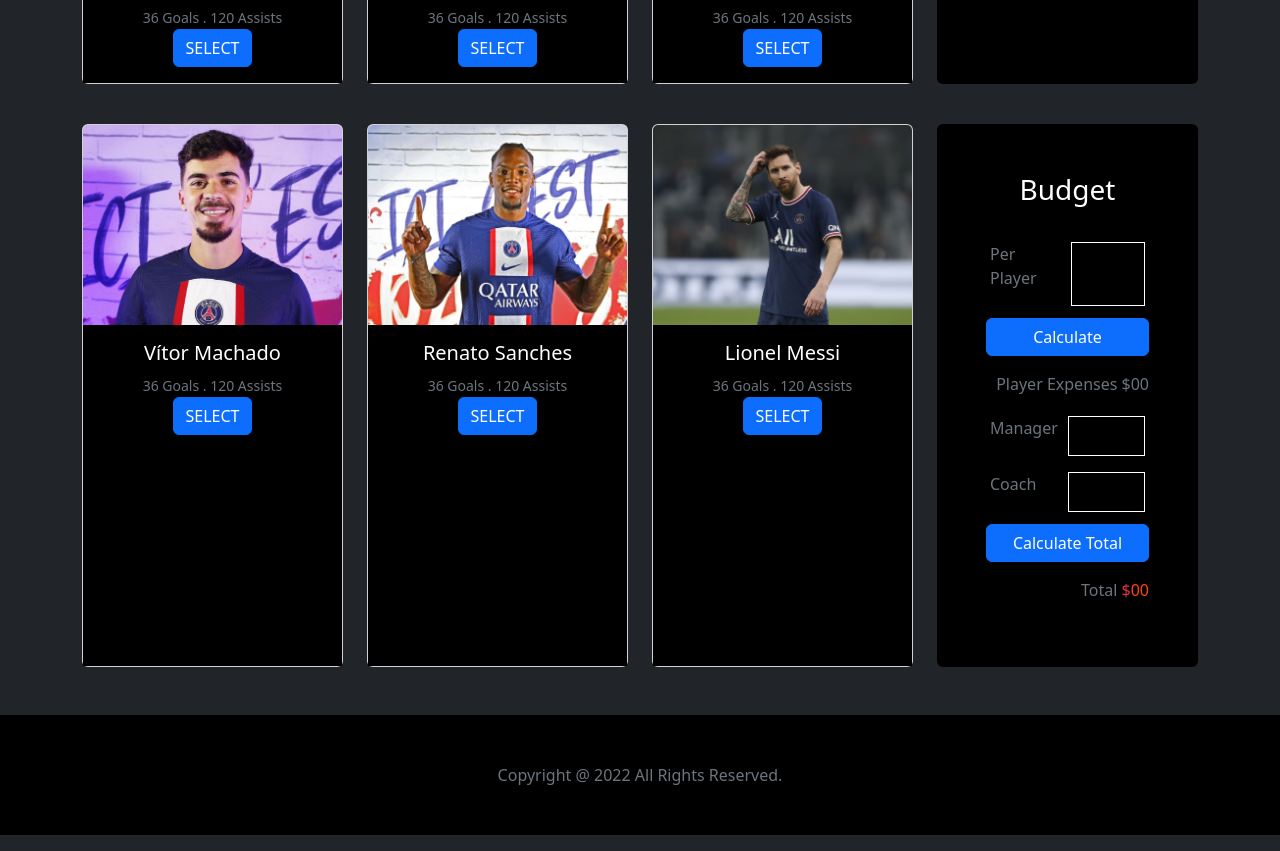
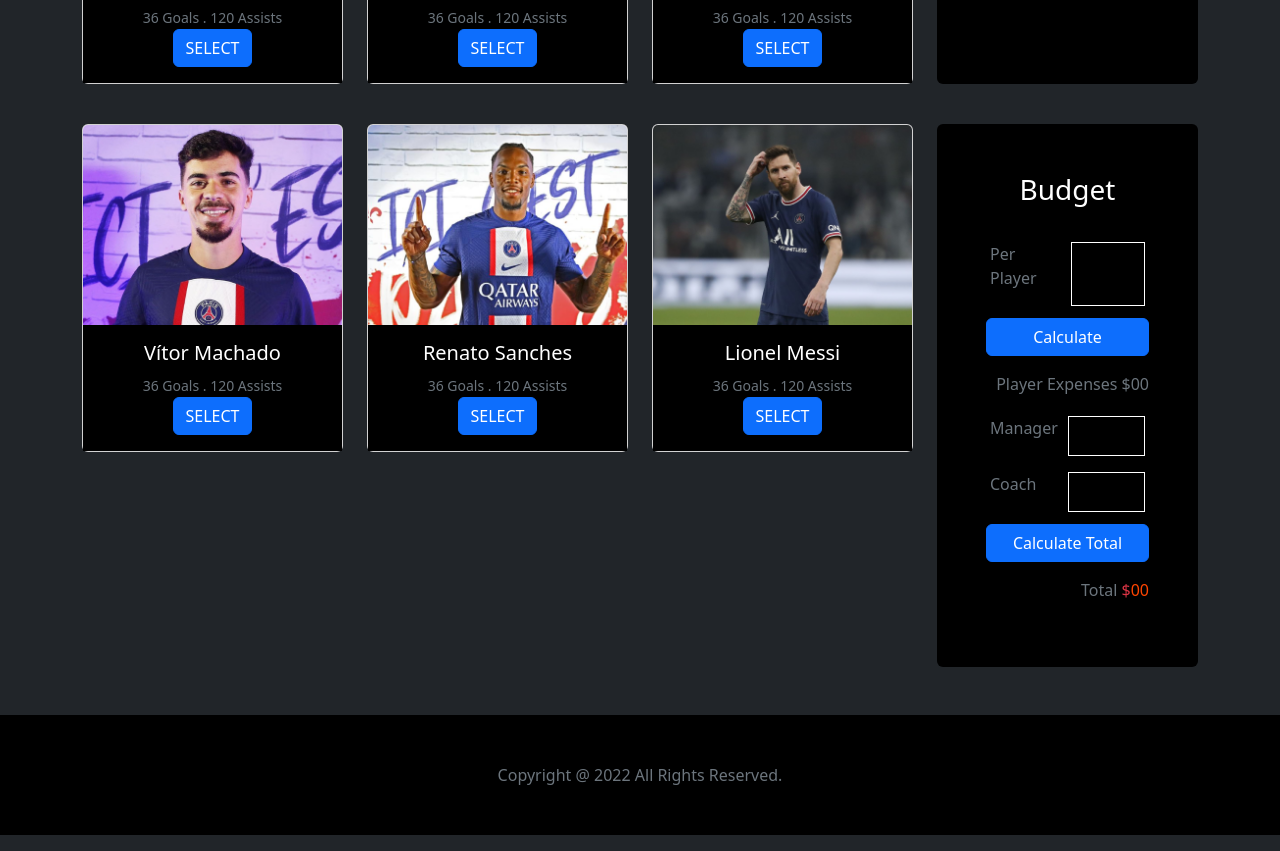
Before and after one commit to JNKarif/the-5-bond, a plain HTML site: page index.html in a window 1280 px wide. Shown: the part 683-1534 px from the top of the page. Drawn offline with nearby package versions, Linux system fonts and the light colour scheme.

Commit message:
card-height-edited

```diff
--- a/index.html
+++ b/index.html
@@ -85,7 +85,7 @@
         <div class="row row-cols-1 row-cols-md-1 row-cols-lg-4 g-4 mt-3">
             <!-- player 4 -->
             <div class="col">
-                <div class="card h-100">
+                <div class="card ">
                     <img src="images/player-4.png" class="img-fluid card-img-top" alt="...">
                     <div class="card-body bg-black text-white text-center">
                         <h5 class="card-title">Vítor Machado</h5>
@@ -97,7 +97,7 @@
             </div>
             <!-- player 5 -->
             <div class="col">
-                <div class="card h-100">
+                <div class="card " >
                     <img src="images/player-5.png" class="img-fluid card-img-top" alt="...">
                     <div class="card-body bg-black text-white text-center">
                         <h5 class="card-title">Renato Sanches</h5>
@@ -109,7 +109,7 @@
             </div>
             <!-- player-6 -->
             <div class="col">
-                <div class="card h-100">
+                <div class="card ">
                     <img src="images/player-6.png" class="img-fluid card-img-top" alt="...">
                     <div class="card-body bg-black text-white text-center">
                         <h5 class="card-title">Lionel Messi</h5>
--- a/js/utility.js
+++ b/js/utility.js
@@ -6,8 +6,6 @@ function getInputFieldValueById(inputFieldId) {
     const perPlayerCost = parseFloat(playerInputFieldString);
     return perPlayerCost;
 }
-
-
 
 
 // function 2
```
